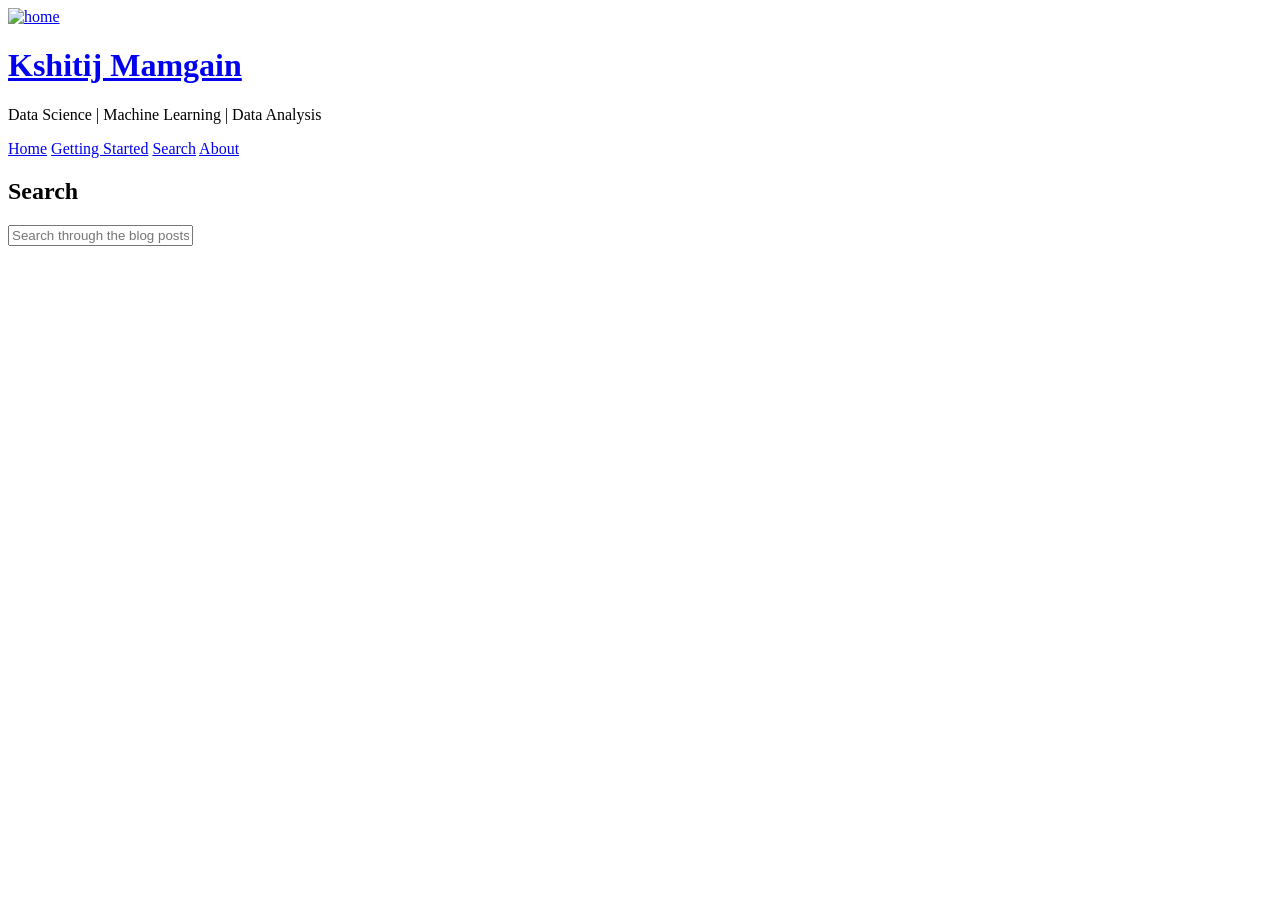
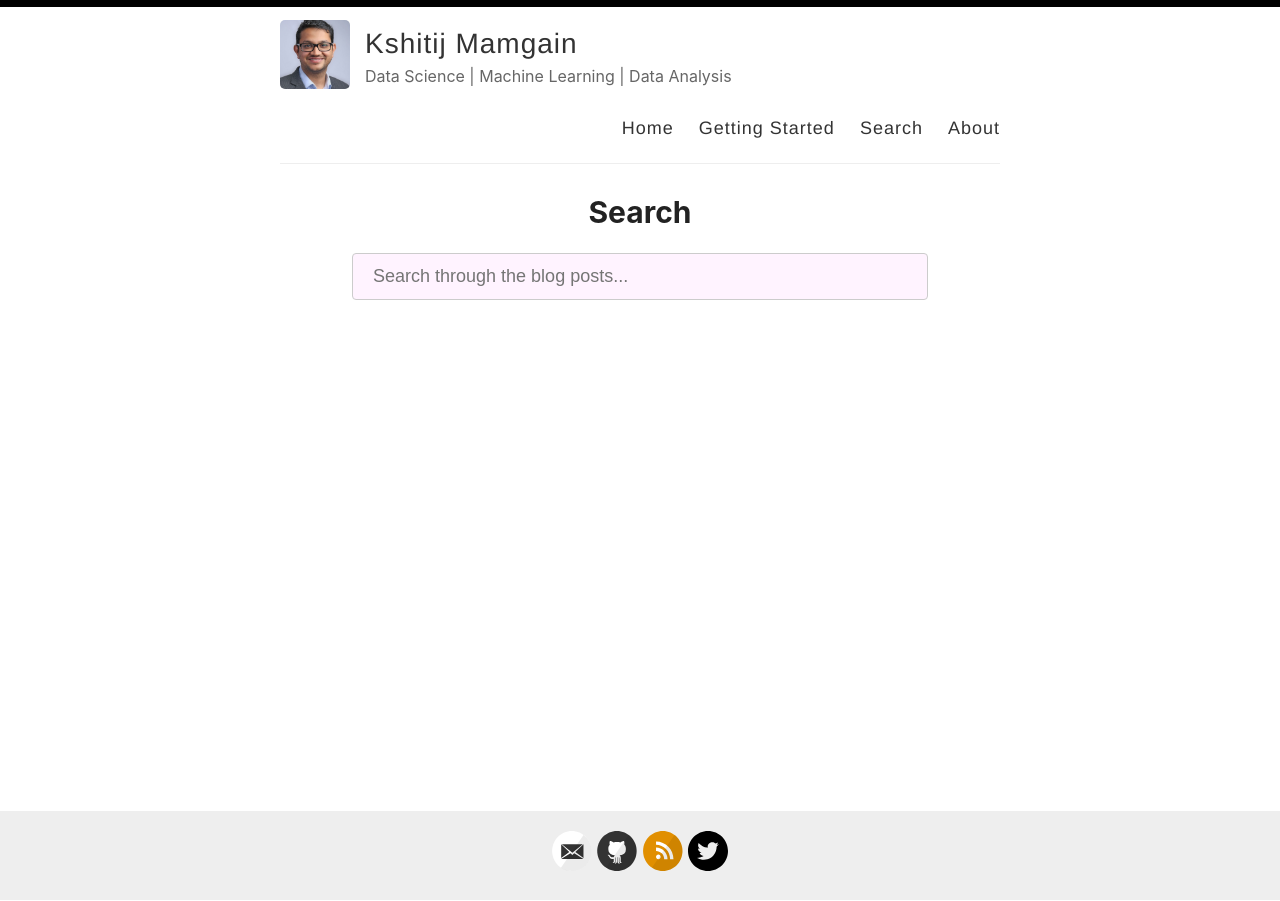
Before and after one commit to kshitijmamgain/home, a Jekyll site: the page built from _pages/search.md, in a window 1280 px wide. Built offline with Jekyll 4.4.1, drawn with Linux system fonts in a browser that asks for light colours; comment, search, counter and statistics services are not loaded.

Commit message:
correct base

```diff
--- a/_config.yml
+++ b/_config.yml
@@ -52,7 +52,7 @@ enforce_ssl:
 # (http://yourusername.github.io/repository-name)
 # and NOT your User repository (http://yourusername.github.io)
 # then add in the baseurl here, like this: "/repository-name"
-baseurl: kshitij-mamgain.github.io
+baseurl: /kshitij-mamgain.github.io
 
 #
 # !! You don't need to change any of the configuration flags below !!
```
